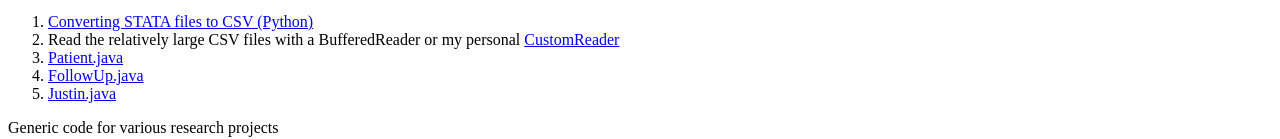
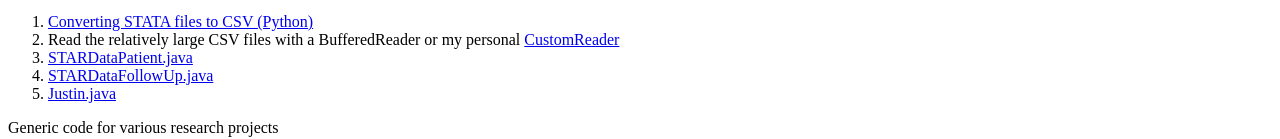
Before and after one commit to BharatBlade/bharatblade.github.io, a plain HTML site: page index.html in a window 1280 px wide. Shown: the part 797-936 px from the top of the page. Drawn offline with Linux system fonts and the light colour scheme.

Commit message:
Initial commit

```diff
--- a/index.html
+++ b/index.html
@@ -50,8 +50,8 @@
 <ol>
 	<li><a href="STATA2CSV.html">Converting STATA files to CSV (Python)</a></li>
 	<li>Read the relatively large CSV files with a BufferedReader or my personal <a href="java/CustomReader.java">CustomReader</a></li>
-	<li><a href="java/STARDataPatient.java">Patient.java</li>
-	<li><a href="java/STARDataFollowUp.java">FollowUp.java</li>
+	<li><a href="java/STARDataPatient.java">STARDataPatient.java</li>
+	<li><a href="java/STARDataFollowUp.java">STARDataFollowUp.java</li>
 	<li><a href="java/Justin.java">Justin.java</a></li>
 </ol>
 <p>Generic code for various research projects</p>
```
